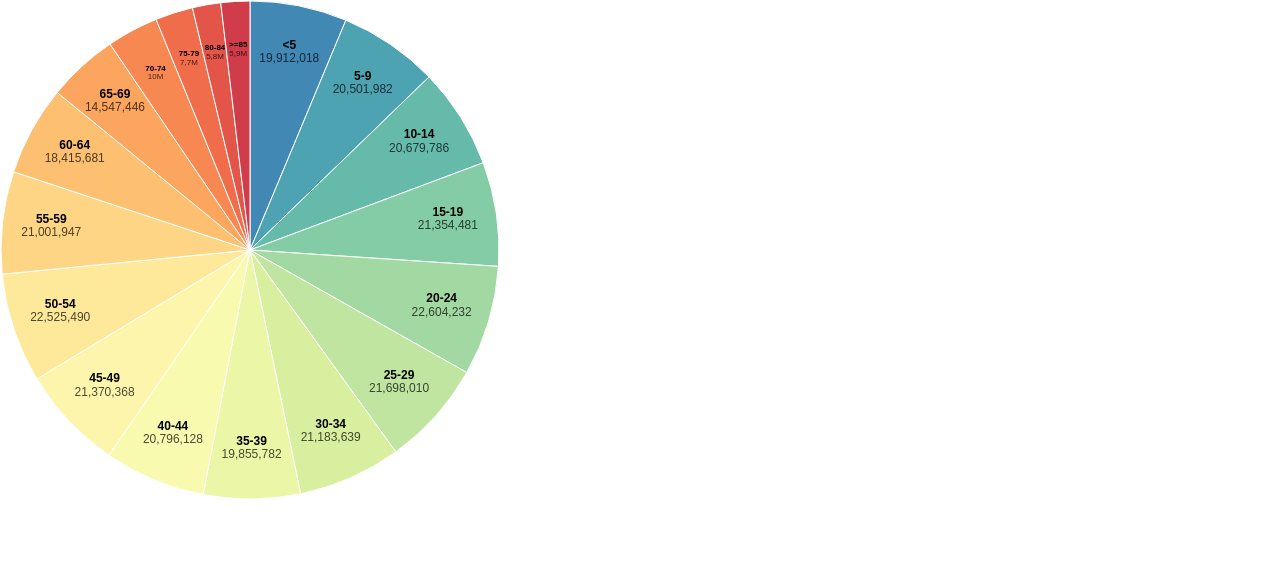
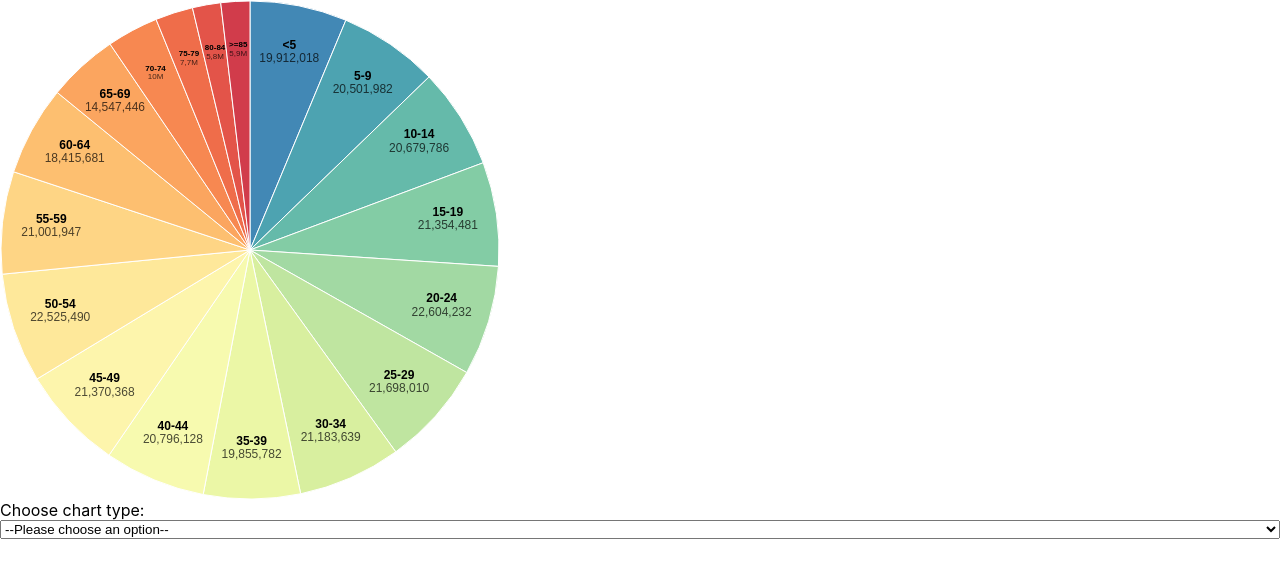
Before and after one commit to ruslanfarutdinov/Flyreel, a React (Create React App) app: page / in a window 1280 px wide. Shown: the top 578 px of the page. Built offline with nearby package versions, Linux system fonts and the light colour scheme.

Commit message:
Implement Dropdown component

```diff
--- a/package.json
+++ b/package.json
@@ -7,6 +7,7 @@
     "@testing-library/react": "^11.1.0",
     "@testing-library/user-event": "^12.1.10",
     "d3": "^7.0.0",
+    "prop-types": "^15.7.2",
     "react": "^17.0.2",
     "react-dom": "^17.0.2",
     "react-scripts": "4.0.3",
--- a/src/App.js
+++ b/src/App.js
@@ -1,12 +1,23 @@
-import React from 'react';
+import React, { useState, useCallback } from 'react';
 
 import PieChart from './components/PieChart/PieChart';
 import BarChart from './components/BarChart/BarChart';
+import Dropdown from './components/Dropdown/Dropdown';
 
 import './App.css';
 import { populationData } from './data';
 
 function App() {
+  const [dropdownOptions] = useState([
+    { id: 1, value: 'Pie Chart' },
+    { id: 2, value: 'Bar Chart' },
+  ]);
+
+  const onDropdownChangeHandler = useCallback(e => {
+    e.preventDefault();
+    console.log(e.target.value);
+  });
+
   return (
     <div className="App">
       <PieChart
@@ -19,6 +30,12 @@ function App() {
         width={700}
         height={500}
       /> */}
+      <Dropdown
+        selectId="population"
+        labelText="Choose chart type:"
+        options={dropdownOptions}
+        onChangeHandler={onDropdownChangeHandler}
+      />
     </div>
   );
 }
--- /dev/null
+++ b/src/components/Dropdown/Dropdown.css
@@ -0,0 +1,4 @@
+.Dropdown {
+  display: flex;
+  flex-direction: column;
+}
--- /dev/null
+++ b/src/components/Dropdown/Dropdown.js
@@ -0,0 +1,36 @@
+import React from 'react';
+import PropTypes from 'prop-types';
+
+import './Dropdown.css';
+
+function Dropdown({
+  selectId,
+  labelText,
+  options,
+  onChangeHandler,
+ }) {
+  return (
+    <div className="Dropdown">
+      <label htmlFor={selectId}>{labelText}</label>
+      <select id={selectId} onChange={onChangeHandler}>
+        <option value="">--Please choose an option--</option>
+        {options.map(option => (
+          <option key={option.id} value={option.value}>{option.value}</option>
+        ))}
+      </select>
+    </div>
+  );
+}
+
+Dropdown.propTypes = {
+  selectId: PropTypes.string.isRequired,
+  labelText: PropTypes.string.isRequired,
+  options: PropTypes.arrayOf(
+    PropTypes.shape({
+      id: PropTypes.number,
+      value: PropTypes.string,
+    })).isRequired,
+  onChangeHandler: PropTypes.func.isRequired,
+};
+
+export default Dropdown;
```
Also changed, not shown: 2 other files (tests, documents, lock files or other folders).
